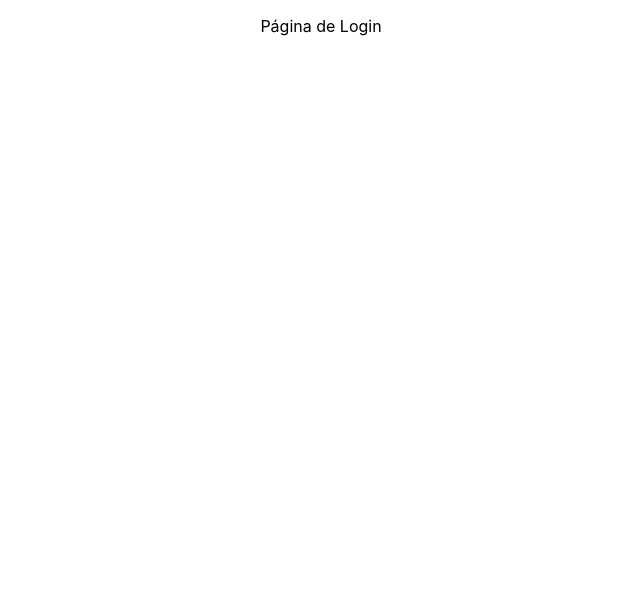
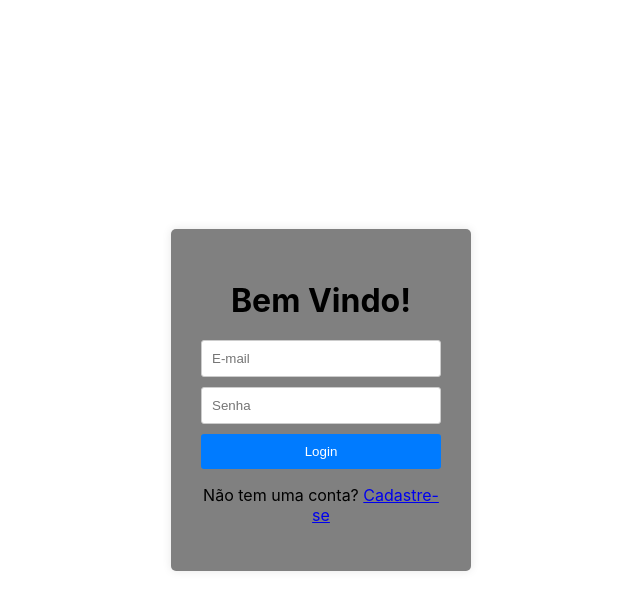
Before and after one commit to portal-ciclismo/front, a React (Create React App) app in the folder app-ciclismo/: page /login in a window 1280 px wide. Shown: the top 610 px of the page, without its empty margins (319-959 px from the left). Built offline with nearby package versions, Linux system fonts and the light colour scheme.

Commit message:
login page ready

```diff
--- a/app-ciclismo/src/pages-css/Login.css
+++ b/app-ciclismo/src/pages-css/Login.css
@@ -1,3 +1,54 @@
-.text {
+* {
+
+    box-sizing: border-box;
+}
+
+.container-login {
+    display: flex;
+    justify-content: center;
+    align-items: center;
+    height: 100vh;
+
+}
+
+.form {
+    background-color: gray;
+    padding: 30px;
+    border-radius: 5px;
+    box-shadow: 0 0 10px rgba(0, 0, 0, 0.1);
+    width: 300px;
+
+}
+
+.form h1 {
     text-align: center;
+    margin-bottom: 20px;
 }
+
+.form input {
+    width: 100%;
+    padding: 10px;
+    margin-bottom: 10px;
+    border: 1px solid #ccc;
+    border-radius: 3px;
+
+
+  }
+
+.form button {
+    width: 100%;
+    padding: 10px;
+    background-color: #007bff;
+    color: #fff;
+    border: none;
+    border-radius: 3px;
+    cursor: pointer;
+}
+
+.form button:hover {
+    background-color: #0056b3;
+}
+
+.form p {
+    text-align: center;
+  }
--- a/app-ciclismo/src/pages/Login.js
+++ b/app-ciclismo/src/pages/Login.js
@@ -1,10 +1,34 @@
+import { useState } from 'react';
 import '../pages-css/Login.css';
+import { Link } from 'react-router-dom';
 
 function Login() {
+
+    const [loginState, setLoginState] = useState({
+        email: '',
+        password: ''
+    })
+
+    const handleOnChangeLogin = (e, key) => {
+        setLoginState({...loginState, [key]: e.target.value})
+    }
+
+    const handleLoginForm = (e) => {
+        e.preventDefault()
+        console.log(loginState)
+    }
+
     return (
-        <p className="text">Página de Login</p>
+        <div className='container-login'>
+            <form className='form' onSubmit={handleLoginForm}>
+                <h1>Bem Vindo!</h1>
+                <input type='email' placeholder='E-mail' required value={loginState.email} onChange={(e) => handleOnChangeLogin(e, 'email')}/>
+                <input type='password' placeholder='Senha' required value={loginState.password} onChange={(e) => handleOnChangeLogin(e, 'password')} />
+                <button type='submit'>Login</button>
+                <p>Não tem uma conta? <Link to='/cadastro'>Cadastre-se</Link></p>
+            </form>
 
-        /* Aqui é o login. Muito fácil. Formulário pedindo email e senha, o resto é cachorro frio e suco quente, pode deixar cmg :)    */
+        </div>
     )
 }
 
```
